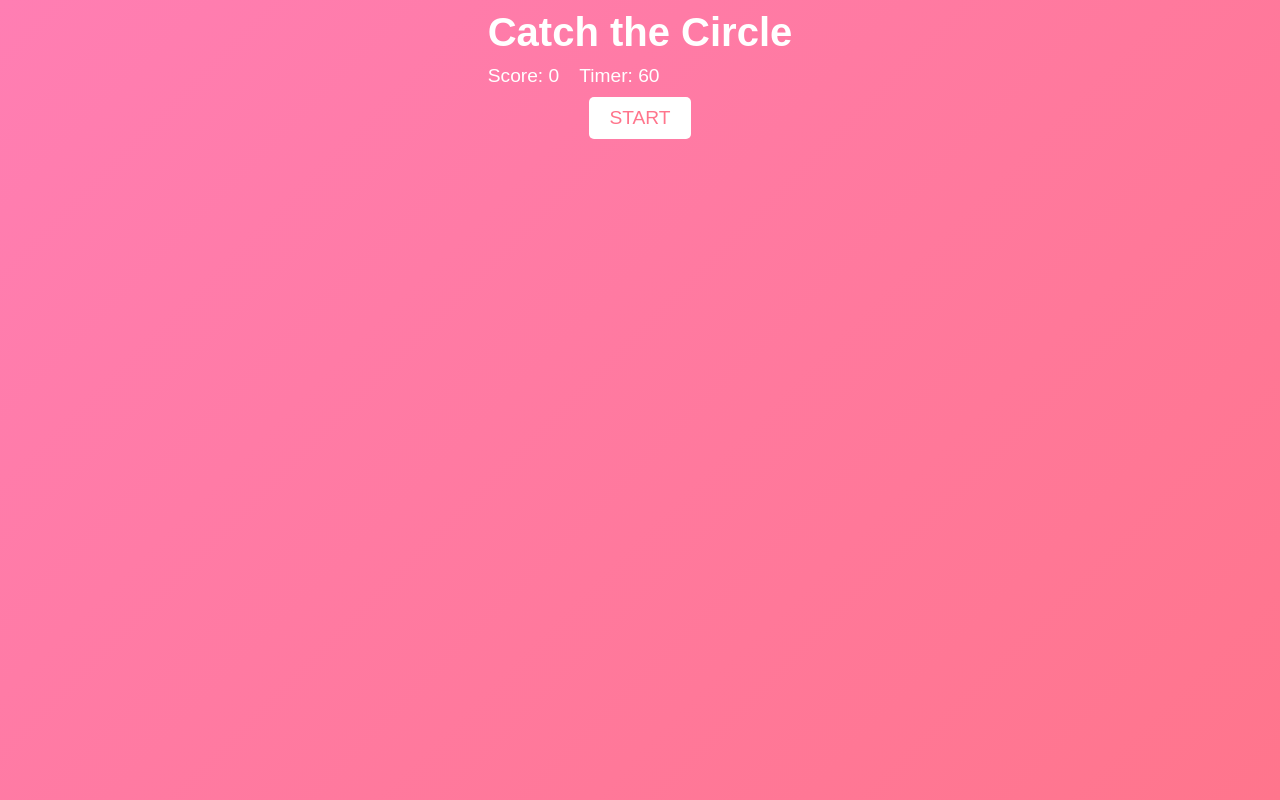
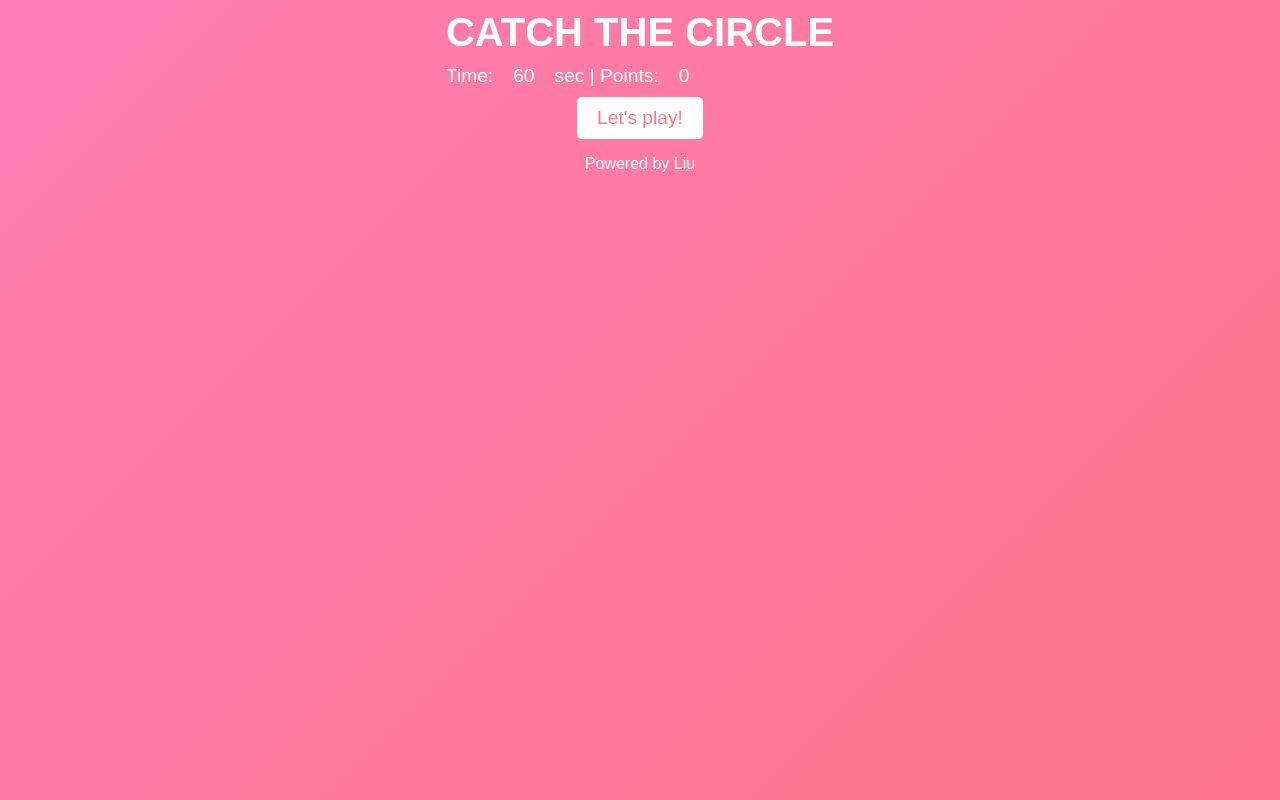
Before and after one commit to DavidliuCK/thecircle, a plain HTML site: page index.html in a window 1280 px wide. Drawn offline with nearby package versions, Linux system fonts and the light colour scheme.

Commit message:
Update index.html

```diff
--- a/index.html
+++ b/index.html
@@ -4,18 +4,24 @@
   <meta charset="UTF-8">
   <meta name="viewport" content="width=device-width, initial-scale=1.0">
   <title>Catch the Circle</title>
+  <link href="https://fonts.googleapis.com/css2?family=Dancing+Script&display=swap" rel="stylesheet">
   <link rel="stylesheet" href="style.css">
 </head>
 <body>
   <header>
-    <h1>Catch the Circle</h1>
-    <div id="info">
-      <span>Score: <span id="score">0</span></span>
-      <span>Timer: <span id="timer">60</span></span>
-    </div>
-    <button id="start-btn">START</button>
+    <h1>CATCH THE CIRCLE</h1>
+    <p id="info">Time: <span id="timer">60</span> sec | Points: <span id="score">0</span></p>
   </header>
-  <div id="circle"></div>
+
+  <div class="game-container">
+    <button id="start-btn">Let's play!</button>
+    <div id="circle"></div>
+  </div>
+
+  <footer>
+    <p>Powered by Liu</p>
+  </footer>
+
   <script src="https://cdnjs.cloudflare.com/ajax/libs/gsap/3.12.2/gsap.min.js"></script>
   <script src="script.js"></script>
 </body>
```
